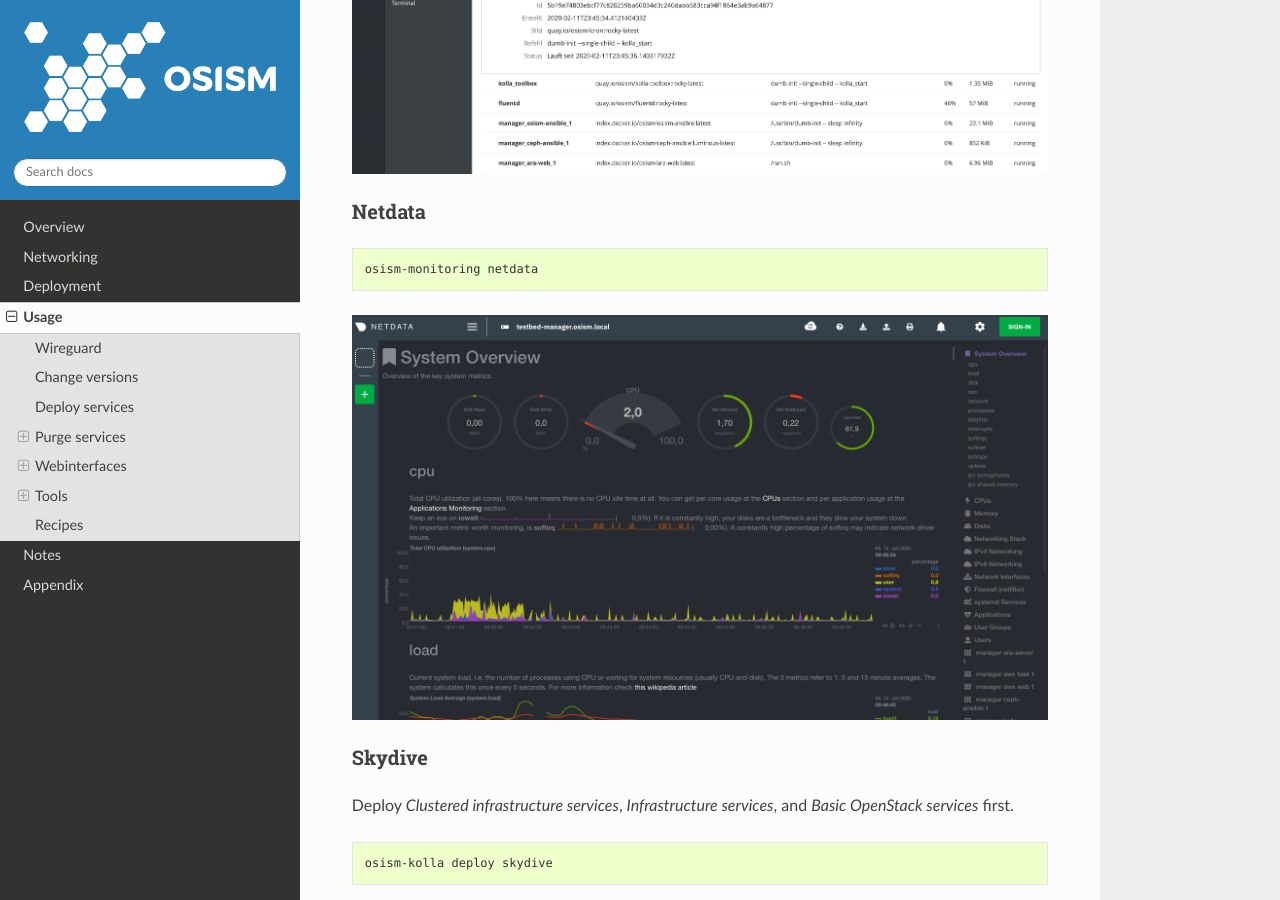
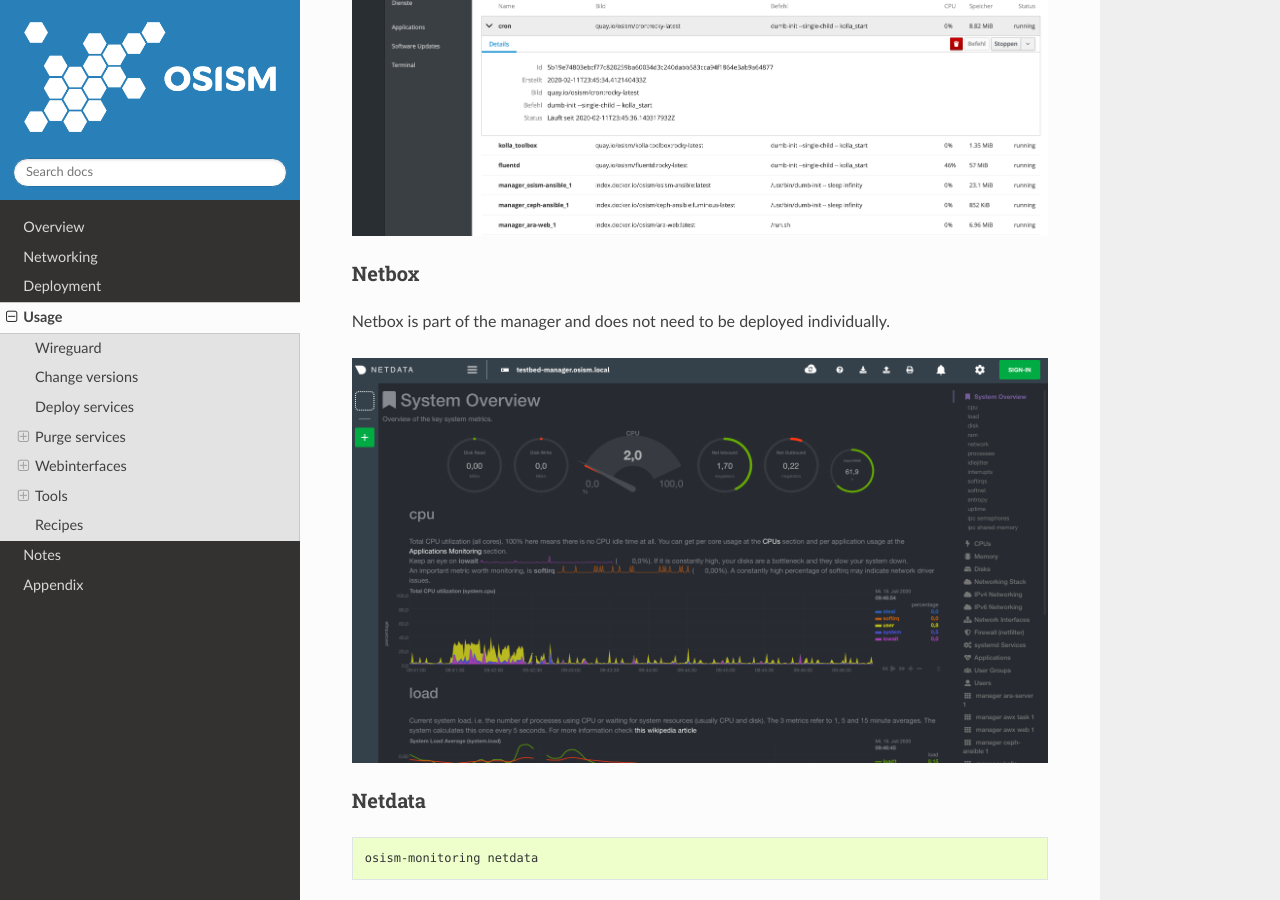
Before and after one commit to osism/testbed, a Sphinx documentation site: the page built from docs/source/usage.rst, in a window 1280 px wide and 900 px high, scrolled down 5256 px. Built offline with Sphinx 7.4.7 and the Read the Docs theme 2.0.0, drawn with Linux system fonts in a browser that asks for light colours; some of the changed text lies outside the part shown.

Commit message:
docs: add netbox (#360)
Signed-off-by: Christian Berendt <berendt@betacloud-solutions.de>

```diff
--- a/docs/source/overview.rst
+++ b/docs/source/overview.rst
@@ -60,6 +60,7 @@
 * Kibana
 * Mariadb
 * Memcached
+* Netbox
 * Netdata
 * Openvswitch
 * Patchman
--- a/docs/source/usage.rst
+++ b/docs/source/usage.rst
@@ -133,6 +133,7 @@
 Cockpit          https://192.168.40.5:8130  dragon   da5pahthaew2Pai2
 Horizon          http://192.168.50.200      admin    pYV8bV749aDMXLPlYJwoJs4ouRPWezCIOXYAQP6v
 Kibana           http://192.168.50.200:5601 kibana   k2ReobFEsoxNm3DyZnkZmFPadSnCz6BjQhaLFoyB
+Netbox           http://192.168.40.5:8121   netbox   password
 Netdata          http://192.168.50.5:19999  -        -
 Patchman         http://192.168.50.5:8150   patchman aiB4aijiebeesiu0
 Prometheus       http://192.168.50.5:9091   -        -
@@ -171,6 +172,13 @@
    osism-run custom generate-ssh-known-hosts
 
 .. figure:: /images/cockpit.png
+
+Netbox
+------
+
+Netbox is part of the manager and does not need to be deployed individually.
+
+.. figure:: /images/netdata.png
 
 Netdata
 -------
```
Also changed, not shown: docs/source/images/netbox.png (added), 1 other file.
